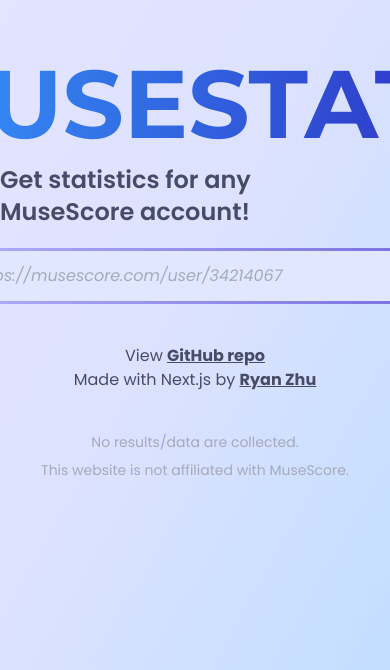
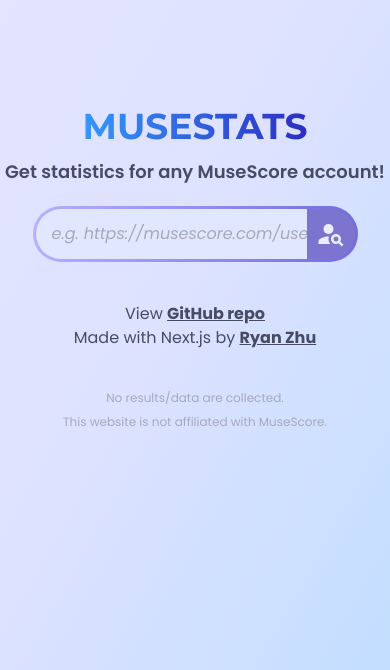
Before and after one commit to ryan-zhu-music/musestats, a Next.js app: page / in a window 390 px wide. Shown: the part 174-844 px from the top of the page. Built offline with nearby package versions, Linux system fonts and the light colour scheme.

Commit message:
responsive design

```diff
--- a/components/results.tsx
+++ b/components/results.tsx
@@ -24,8 +24,8 @@
 
   return (
     <main id="results" className="w-screen py-16 bg-white">
-      <div className="grid grid-cols-2 px-32 w-full h-full">
-        <div className="w-full h-full flex flex-col items-stretch justify-start pr-5">
+      <div className="lg:grid lg:grid-cols-2 px-5 md:px-16 lg:px-32 w-full h-full">
+        <div className="w-full h-full flex flex-col items-stretch justify-start lg:pr-5">
           <div className="w-full gradient-purple p-1">
             <Image
               src={statistics.user.cover}
@@ -34,7 +34,7 @@
               height={200}
             />
           </div>
-          <div className="flex flex-nowrap items-end justify-start my-5">
+          <div className="flex flex-nowrap items-center justify-start my-5">
             <div className="gradient-purple p-1 rounded-full">
               <Image
                 src={statistics.user.avatar}
@@ -44,8 +44,10 @@
                 className="rounded-full"
               />
             </div>
-            <div className="flex flex-col items-start justify-end ml-5 mb-1">
-              <h3 className="text-4xl">{statistics.user.username}</h3>
+            <div className="flex flex-col items-start justify-end ml-5">
+              <h3 className="text-3xl md:text-4xl">
+                {statistics.user.username}
+              </h3>
               <div className="flex flex-row items-center justify-start">
                 {statistics.user.is_pro && (
                   <p className="flex flex-row items-center justify-center mr-2 px-3 py-1 text-dark-grey bg-emerald-400 font-bold text-xs rounded-full">
@@ -115,7 +117,7 @@
             </div>
           </div>
         </div>
-        <div className="grid grid-rows-3 h-full pl-5">
+        <div className="grid grid-rows-3 h-full lg:pl-5 lg:mt-0 mt-5">
           <div className="w-full p-1 gradient-red mb-5">
             <div className="h-full flex flex-col items-start justify-center bg-purple-50 p-6">
               <h4 className="text-2xl mb-2">Scores</h4>
--- a/pages/index.tsx
+++ b/pages/index.tsx
@@ -78,11 +78,11 @@
       </Head>
       <main className="scroll-smooth">
         <header className="w-screen h-screen flex flex-col items-center justify-center pt-10">
-          <h1 className="text-8xl">MUSESTATS</h1>
-          <h2 className="text-2xl font-semibold mt-3 text-dark-grey">
+          <h1 className="text-4xl md:text-6xl lg:text-8xl">MUSESTATS</h1>
+          <h2 className="text-lg md:text-xl lg:text-2xl text-center font-semibold mt-3 text-dark-grey">
             Get statistics for any MuseScore account!
           </h2>
-          <div className="w-[550px] h-14 mt-5 rounded-full gradient-purple p-[3px]">
+          <div className="w-5/6 md:w-[550px] h-14 mt-5 rounded-full gradient-purple p-[3px]">
             <div className="w-full h-full rounded-full flex items-stretch justify-between flex-nowrap">
               <input
                 type="text"
@@ -108,14 +108,13 @@
               </button>
             </div>
             {error && (
-              <p className="text-red-500 text-md font-semibold mt-2 text-center">
+              <p className="text-red-500 text-base md:text-md font-semibold mt-2 text-center">
                 Please enter a valid user link.
               </p>
             )}
           </div>
-          <div className="justify-self-end mt-10">
-            <div className="flex flex-row items-center justify-center">
-              <p className="text-dark-grey">
+          <div className="justify-self-end flex flex-col items-center justify-center mt-10">
+            <p className="text-dark-grey text-base md:text-md">
               View{" "}
               <a
                 href="https://github.com/ryan-zhu-music/musestats"
@@ -126,9 +125,7 @@
                 GitHub repo
               </a>
             </p>
-            </div>
-            <div className="flex flex-row items-center justify-center">
-              <p className="text-dark-grey">
+            <p className="text-dark-grey text-base md:text-md">
               Made with Next.js by{" "}
               <a
                 href="https://www.ryanzhu.com"
@@ -139,11 +136,10 @@
                 Ryan Zhu
               </a>
             </p>
-            </div>
-            <p className="text-sm text-light-grey mt-10 text-center">
+            <p className="text-xs md:text-sm text-light-grey mt-10 text-center">
               No results/data are collected.
             </p>
-            <p className="text-sm text-light-grey text-center mt-2">
+            <p className="text-xs md:text-sm text-light-grey text-center mt-2">
               This website is not affiliated with MuseScore.
             </p>
           </div>
```
Lines whose indentation alone changed are shown as unchanged.
